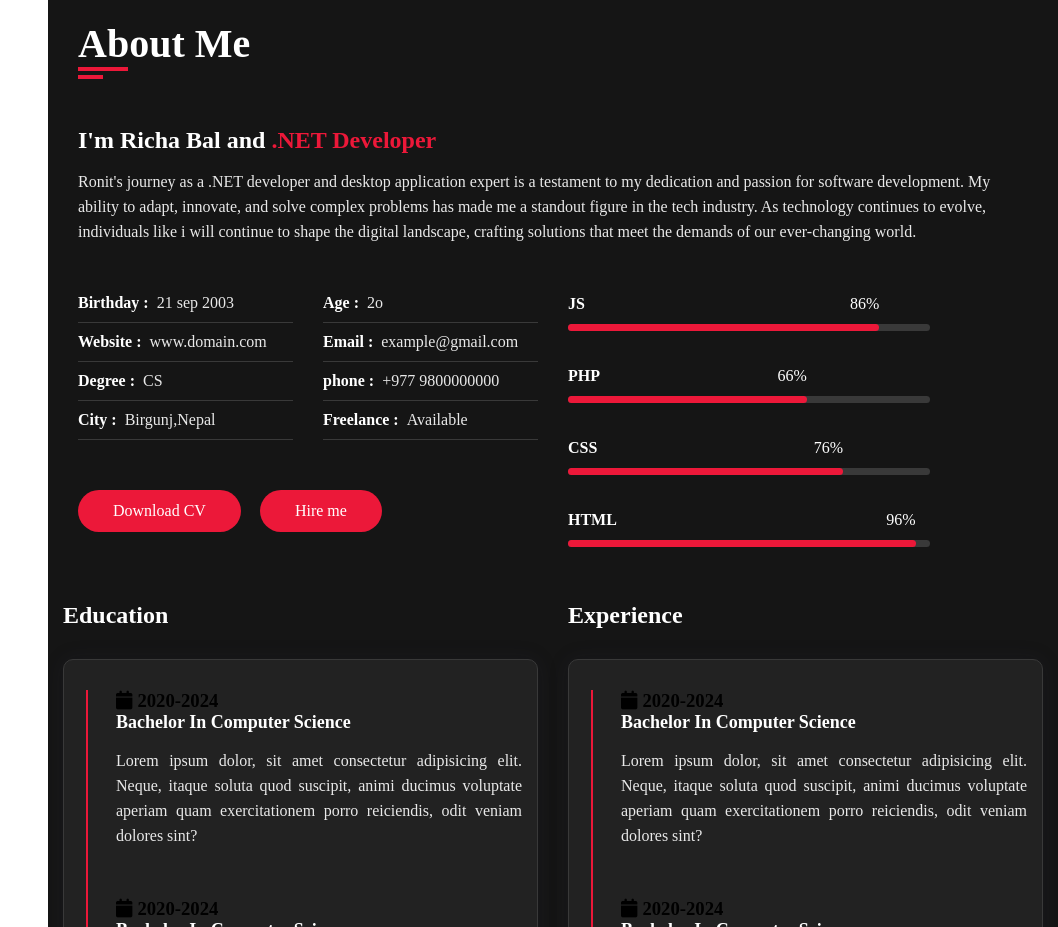
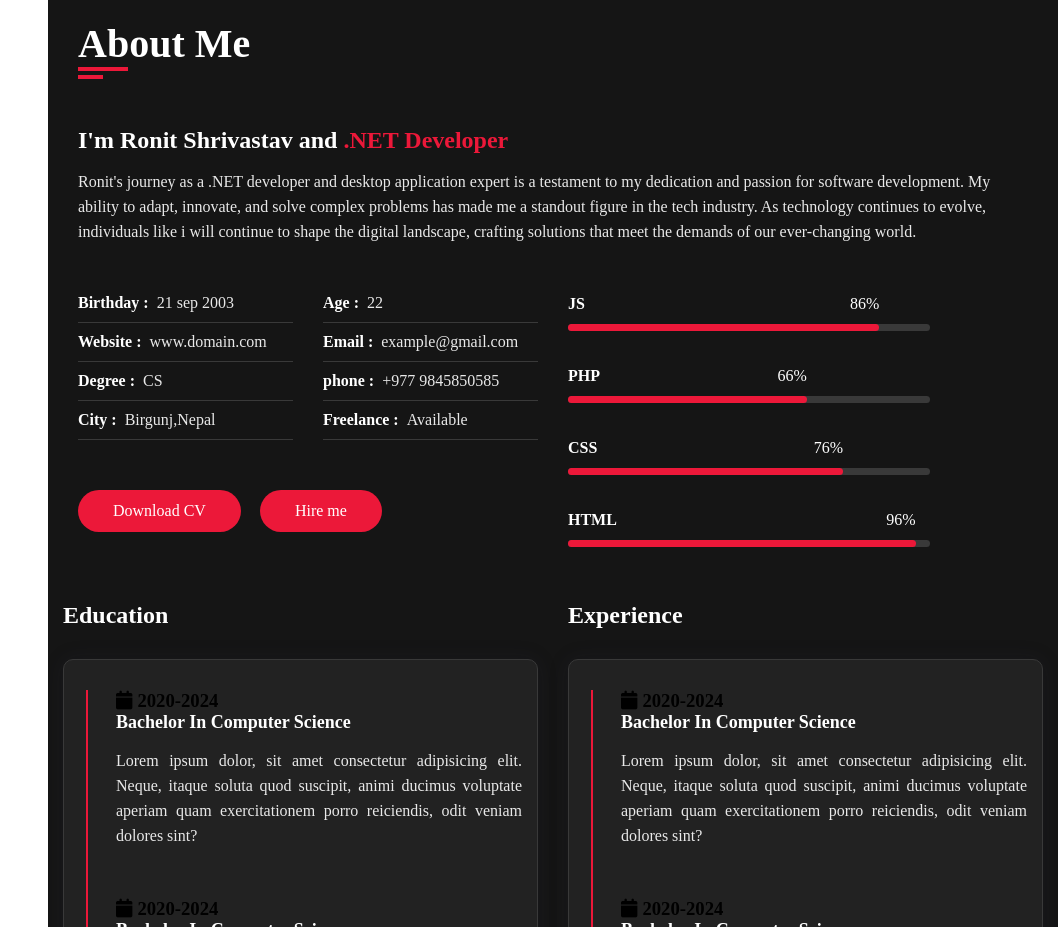
Before and after one commit to technotoxs07/Ronit-Portfolio-2, a plain HTML site: page index.html in a window 1280 px wide. Shown: the part 840-1767 px from the top of the page, without its empty margins (222-1280 px from the left). Drawn offline with nearby package versions, Linux system fonts and the light colour scheme; a web font is replaced by a local one.

Commit message:
Ërror Finding

```diff
--- a/index.html
+++ b/index.html
@@ -73,7 +73,7 @@
             <div class="about-content padd-15">
               <div class="row">
                 <div class="about-text padd-15">
-                  <h3>I'm Richa Bal and <span>.NET Developer</span></h3>
+                  <h3>I'm Ronit Shrivastav and <span>.NET Developer</span></h3>
                   <p>Ronit's journey as a .NET developer and desktop application expert is a testament to my dedication and passion for software development. My ability to adapt, innovate, and solve complex problems has made me a standout figure in the tech industry. As technology continues to evolve, individuals like i will continue to shape the digital landscape, crafting solutions that meet the demands of our ever-changing world.
                   </p>
 
@@ -86,7 +86,7 @@
                       <p>Birthday : <span>21 sep 2003</span></p>
                     </div>
                     <div class="info-items padd-15">
-                      <p>Age : <span>2o</span></p>
+                      <p>Age : <span>22</span></p>
                     </div>
                     <div class="info-items padd-15">
                       <p>Website : <span>www.domain.com</span></p>
@@ -98,7 +98,7 @@
                       <p>Degree : <span>CS</span></p>
                     </div>
                     <div class="info-items padd-15">
-                      <p>phone : <span>+977 9800000000</span></p>
+                      <p>phone : <span>+977 9845850585</span></p>
                     </div>
                     <div class="info-items padd-15">
                       <p>City : <span>Birgunj,Nepal</span></p>
```
